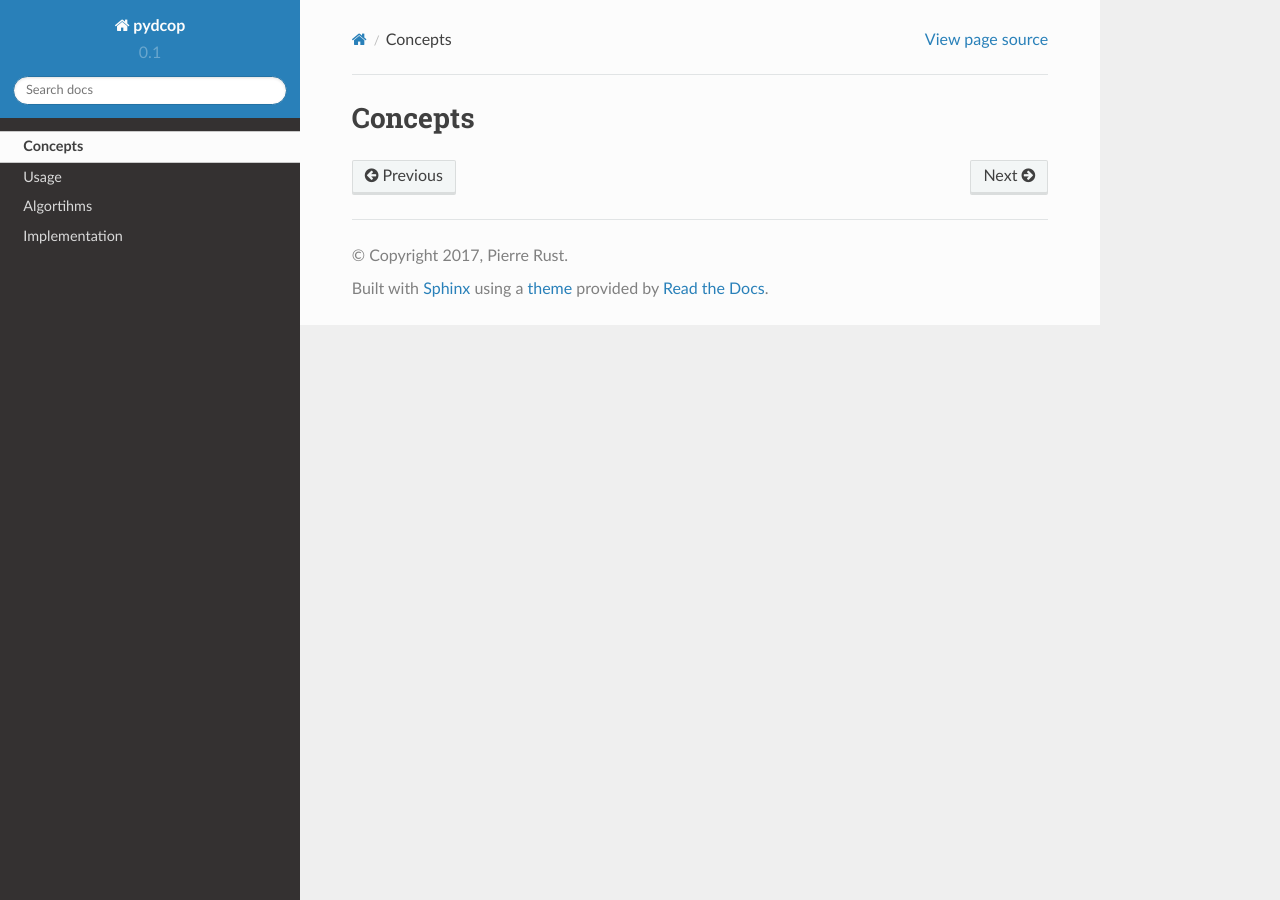
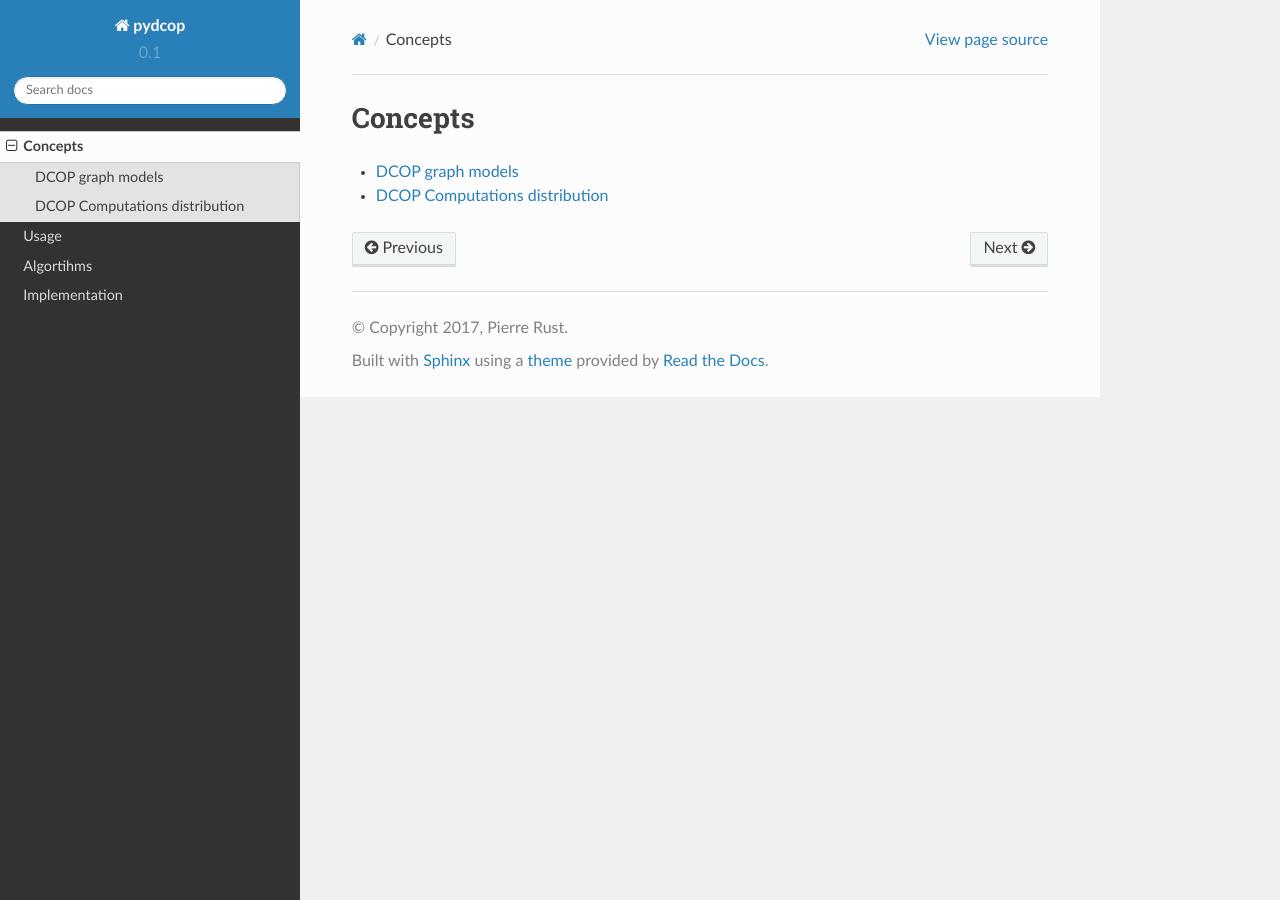
Before and after one commit to Orange-OpenSource/pyDcop, a Sphinx documentation site: the page built from docs/concepts.rst, in a window 1280 px wide. Built offline with Sphinx 7.4.7 and the Read the Docs theme 2.0.0, drawn with Linux system fonts in a browser that asks for light colours.

Commit message:
Doc: add skeleton for concepts documentation

```diff
--- a/docs/concepts.rst
+++ b/docs/concepts.rst
@@ -1,3 +1,9 @@
 
 Concepts
 ========
+
+.. toctree::
+   :maxdepth: 1
+
+   concepts/graph_model
+   concepts/distribution
--- /dev/null
+++ b/docs/concepts/distribution.rst
@@ -0,0 +1,8 @@
+
+.. _concepts_distribution:
+
+DCOP Computations distribution
+==============================
+
+
+TODO
--- /dev/null
+++ b/docs/concepts/graph_model.rst
@@ -0,0 +1,9 @@
+
+
+.. _concepts_graph:
+
+DCOP graph models
+=================
+
+
+TODO
```
